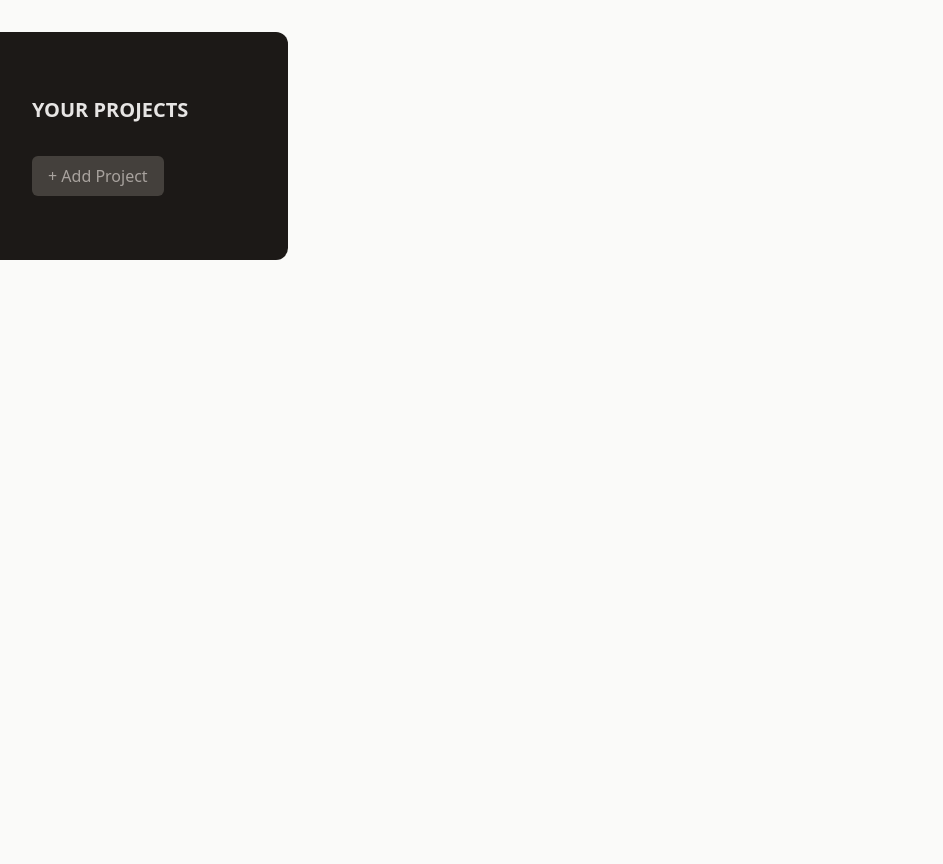
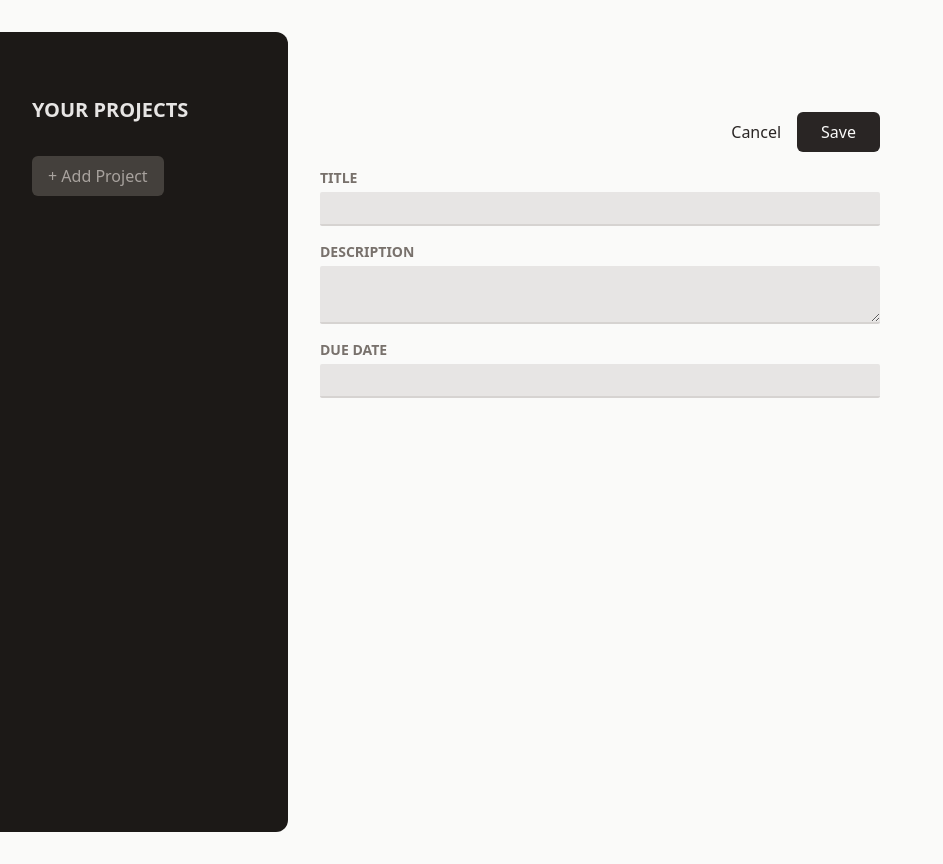
Before and after one commit to weas3ls/react-project-management, a React (Vite) app: page / in a window 1280 px wide. Shown: the whole page, without its empty margins (0-943 px from the left). Built offline with nearby package versions, Linux system fonts and the light colour scheme.

Commit message:
create new project component and input component

```diff
--- a/src/App.jsx
+++ b/src/App.jsx
@@ -1,9 +1,11 @@
+import NewProject from "./components/NewProject";
 import ProjectsSidebar from "./components/ProjectsSidebar";
 
 function App() {
     return (
-        <main className="h-screen my-8 ">
+        <main className="h-screen my-8 flex gap-8 ">
             <ProjectsSidebar />
+            <NewProject />
         </main>
     );
 }
--- /dev/null
+++ b/src/components/Input.jsx
@@ -0,0 +1,11 @@
+export default function Input({ label, textarea = false, ...props }) {
+    const classes =
+        "w-full p-1 border-b-2 rounded-sm border-stone-300 bg-stone-200 text-stone-600 focus:outline-none focus:border-stone-600";
+
+    return (
+        <p className="flex flex-col gap-1 my-4">
+            <label className="text-sm font-bold uppercase text-stone-500 ">{label}</label>
+            {textarea ? <textarea className={classes} {...props} /> : <input className={classes} {...props} />}
+        </p>
+    );
+}
--- /dev/null
+++ b/src/components/NewProject.jsx
@@ -0,0 +1,21 @@
+import Input from "./Input";
+
+export default function NewProject() {
+    return (
+        <div className="w-[35rem] mt-16">
+            <menu className="flex items-center justify-end gap-4 my-4">
+                <li>
+                    <button className="text-stone-800 hover:text-stone-950">Cancel</button>
+                </li>
+                <li>
+                    <button className="px-6 py-2 rounded-md bg-stone-800 text-stone-50 hover:bg-stone-950">Save</button>
+                </li>
+            </menu>
+            <div>
+                <Input label={"Title"} />
+                <Input label={"Description"} textarea />
+                <Input label={"Due Date"} />
+            </div>
+        </div>
+    );
+}
```
